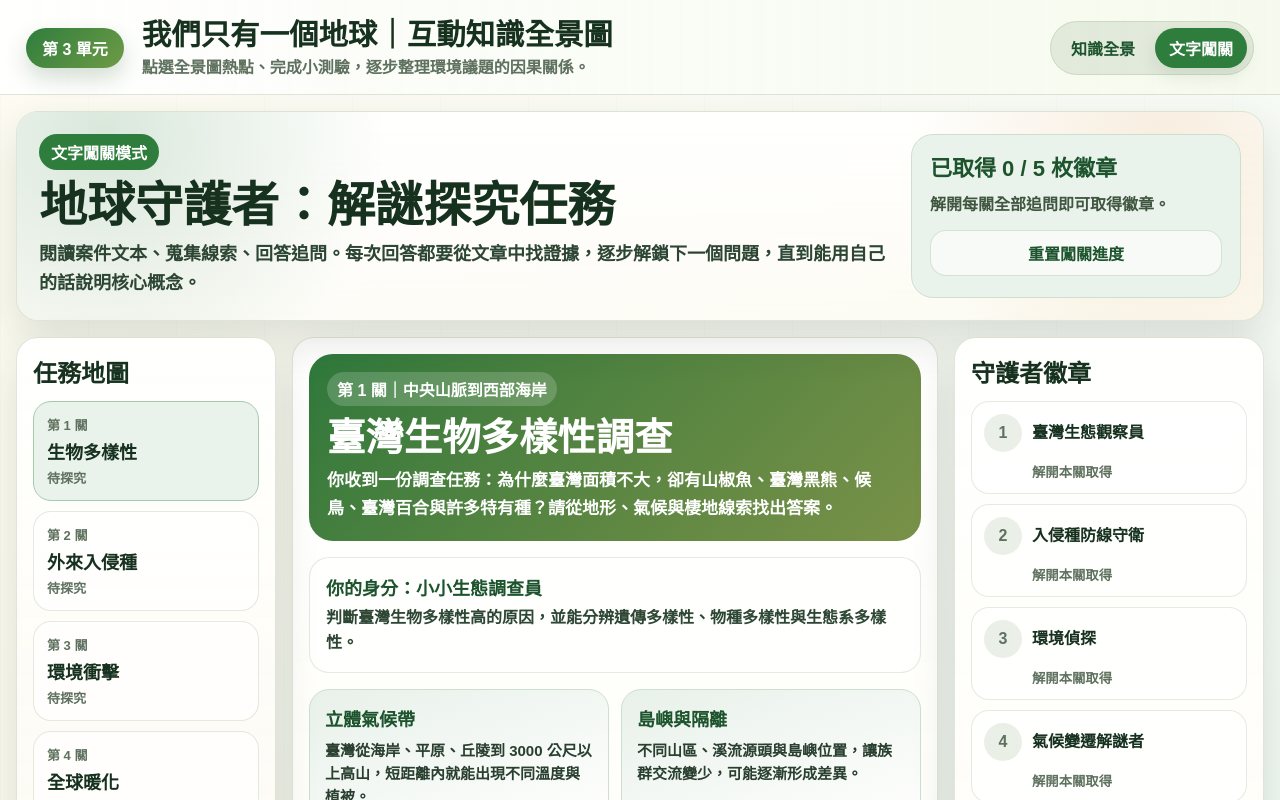
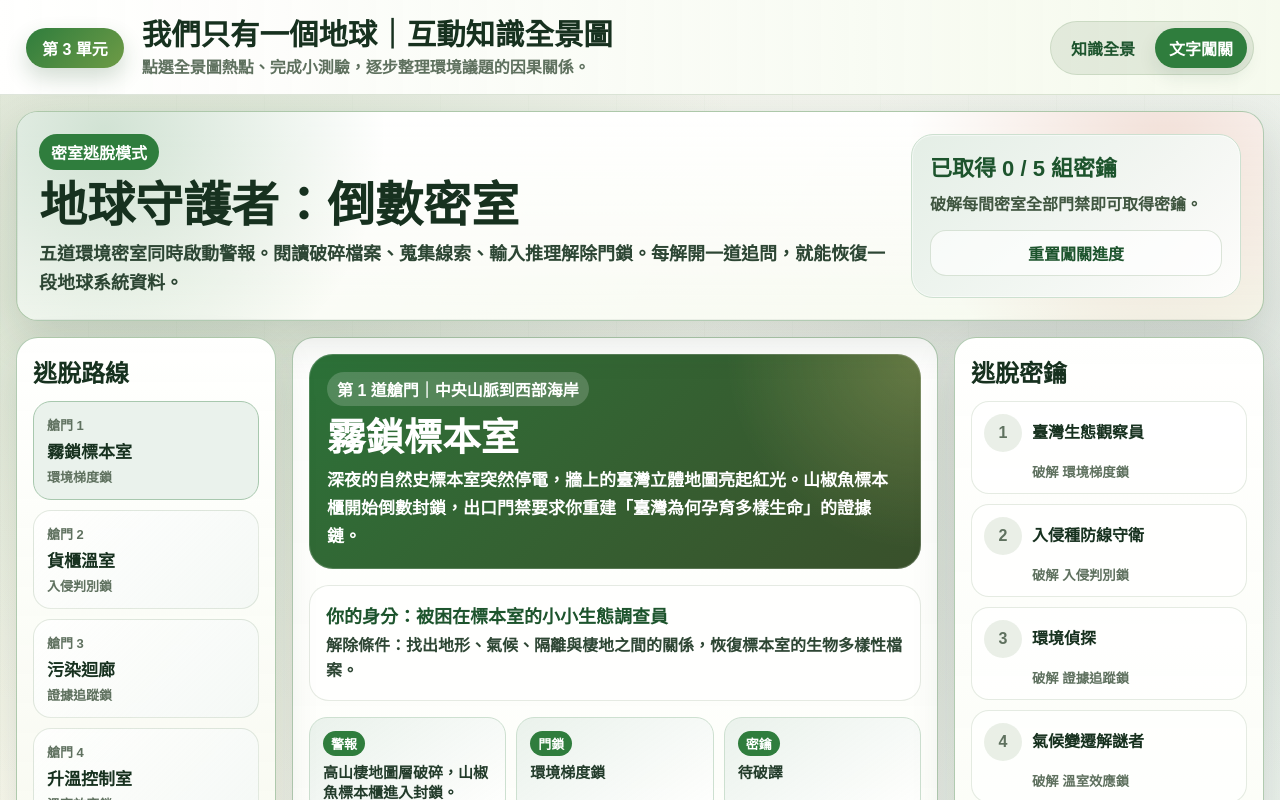
Before and after one commit to pingking0220/unit3-interactive-web, a plain HTML site: page index.html in a window 1280 px wide. Both pictures are taken after a click on the button "文字闖關". Shown: the top 800 px of the page. Drawn offline with Linux system fonts and the light colour scheme.

Commit message:
Add escape room story layer

```diff
--- a/app.js
+++ b/app.js
@@ -760,6 +760,58 @@ const gameLevels = [
   }
 ];
 
+const escapeStories = {
+  bio: {
+    room: "霧鎖標本室",
+    alarm: "高山棲地圖層破碎，山椒魚標本櫃進入封鎖。",
+    lock: "環境梯度鎖",
+    code: "ALT-3500",
+    role: "你的身分：被困在標本室的小小生態調查員",
+    scene: "深夜的自然史標本室突然停電，牆上的臺灣立體地圖亮起紅光。山椒魚標本櫃開始倒數封鎖，出口門禁要求你重建「臺灣為何孕育多樣生命」的證據鏈。",
+    mission: "解除條件：找出地形、氣候、隔離與棲地之間的關係，恢復標本室的生物多樣性檔案。"
+  },
+  invasive: {
+    room: "貨櫃溫室",
+    alarm: "未知生物訊號快速增加，濕地艙水位異常。",
+    lock: "入侵判別鎖",
+    code: "ALIEN-RISK",
+    role: "你的身分：被派往貨櫃溫室的入侵種調查員",
+    scene: "港口旁的貨櫃溫室自動上鎖，水面被陌生植物覆蓋，監視器拍到不明動物逃入濕地。你必須判斷哪些只是外來物種，哪些已經觸發入侵警報。",
+    mission: "解除條件：分辨外來物種與外來入侵種，找出擴散原因與源頭防線。"
+  },
+  impact: {
+    room: "污染迴廊",
+    alarm: "河川氧氣值下降，淺山通道被工程閘門切斷。",
+    lock: "證據追蹤鎖",
+    code: "TRACE-03",
+    role: "你的身分：困在污染迴廊的環境偵探",
+    scene: "你走進河川監測站後，防火門突然落下。螢幕顯示魚群死亡、煙霧擴散、道路切割棲地三組警報。門禁只接受有證據的推理，猜測會讓警報升高。",
+    mission: "解除條件：從污染來源、影響路徑與棲地破碎化中建立因果證據。"
+  },
+  climate: {
+    room: "升溫控制室",
+    alarm: "紅外線熱能回流過高，極端氣候模擬器失控。",
+    lock: "溫室效應鎖",
+    code: "1.5C-GATE",
+    role: "你的身分：被困在未來觀測站的氣候資料解謎者",
+    scene: "未來觀測站傳來尖銳警報，熱浪、洪水、乾旱與珊瑚白化影像快速閃爍。控制室要求你分辨天氣與氣候，否則升溫模擬器不會停下。",
+    mission: "解除條件：釐清正常與異常溫室效應，找出人為排放與生活衝擊。"
+  },
+  action: {
+    room: "永續核心艙",
+    alarm: "城市能源系統過載，水資源與碳排指標同步亮紅燈。",
+    lock: "2050 淨零鎖",
+    code: "NETZERO-2050",
+    role: "你的身分：進入核心艙的永續行動設計師",
+    scene: "最後一道門後是城市核心艙。螢幕顯示能源、碳足跡、水足跡全部超標。你必須把前面取得的知識轉化為可持續的行動，才能讓城市系統重新啟動。",
+    mission: "解除條件：說明淨零順序、能源限制與可持續日常行動，建立班級永續宣言。"
+  }
+};
+
+gameLevels.forEach((level) => {
+  level.escape = escapeStories[level.id];
+});
+
 const pledgeChoices = [
   "自備水壺與餐具，減少一次性用品",
   "離開教室隨手關燈與電扇",
@@ -965,6 +1017,9 @@ const els = {
   gameScene: document.querySelector("#gameScene"),
   gameRole: document.querySelector("#gameRole"),
   gameMission: document.querySelector("#gameMission"),
+  escapeAlarm: document.querySelector("#escapeAlarm"),
+  escapeLock: document.querySelector("#escapeLock"),
+  escapeCode: document.querySelector("#escapeCode"),
   gameClues: document.querySelector("#gameClues"),
   gameArticle: document.querySelector("#gameArticle"),
   gameInquiryTrail: document.querySelector("#gameInquiryTrail"),
@@ -1312,23 +1367,27 @@ function renderGame() {
   const completedCount = state.gameCompleted.size;
   const mastered = state.gameCompleted.has(level.id);
   const themeSlide = slides.find((slide) => slide.id === level.id);
+  const escape = level.escape;
 
   setTheme(themeSlide);
-  els.gameProgressText.textContent = `已取得 ${completedCount} / ${gameLevels.length} 枚徽章`;
+  els.gameProgressText.textContent = `已取得 ${completedCount} / ${gameLevels.length} 組密鑰`;
   els.gameProgressHint.textContent = completedCount === gameLevels.length
-    ? "五大任務完成。可以產生永續行動宣言。"
-    : "解開每關全部追問即可取得徽章。";
-
-  els.gameKicker.textContent = `第 ${state.gameLevel + 1} 關｜${level.location}`;
-  els.gameTitle.textContent = level.title;
-  els.gameScene.textContent = level.scene;
-  els.gameRole.textContent = level.role;
-  els.gameMission.textContent = level.mission;
+    ? "五間密室已解除封鎖。可以產生永續行動宣言。"
+    : "破解每間密室全部門禁即可取得密鑰。";
+
+  els.gameKicker.textContent = `第 ${state.gameLevel + 1} 道艙門｜${level.location}`;
+  els.gameTitle.textContent = escape.room;
+  els.gameScene.textContent = escape.scene;
+  els.gameRole.textContent = escape.role;
+  els.gameMission.textContent = escape.mission;
+  els.escapeAlarm.textContent = escape.alarm;
+  els.escapeLock.textContent = escape.lock;
+  els.escapeCode.textContent = mastered ? escape.code : "待破譯";
   els.gameClues.innerHTML = level.clues
-    .map(([title, text]) => `<article class="clue-card"><strong>${title}</strong><span>${text}</span></article>`)
+    .map(([title, text], index) => `<article class="clue-card"><em>線索 ${index + 1}</em><strong>${title}</strong><span>${text}</span></article>`)
     .join("");
   els.gameArticle.innerHTML = level.article
-    .map((paragraph, index) => `<p><span>文本 ${index + 1}</span>${paragraph}</p>`)
+    .map((paragraph, index) => `<p><span>檔案 ${index + 1}</span>${paragraph}</p>`)
     .join("");
 
   renderGameMap();
@@ -1344,9 +1403,9 @@ function renderGameMap() {
       const completed = state.gameCompleted.has(level.id) ? " completed" : "";
       return `
         <button class="game-map-button${active}${completed}" type="button" data-game-level="${index}">
-          <span>第 ${index + 1} 關</span>
-          <strong>${level.shortTitle}</strong>
-          <i>${state.gameCompleted.has(level.id) ? "已解謎" : "待探究"}</i>
+          <span>艙門 ${index + 1}</span>
+          <strong>${level.escape.room}</strong>
+          <i>${state.gameCompleted.has(level.id) ? `已取得 ${level.escape.code}` : level.escape.lock}</i>
         </button>
       `;
     })
@@ -1360,8 +1419,8 @@ function renderBadges() {
       return `
         <article class="badge-card${earned ? " earned" : ""}">
           <span>${earned ? "✓" : index + 1}</span>
-          <strong>${level.badge}</strong>
-          <small>${earned ? "已取得" : "解開本關取得"}</small>
+          <strong>${earned ? level.escape.code : level.badge}</strong>
+          <small>${earned ? `${level.escape.room} 已解除封鎖` : `破解 ${level.escape.lock}`}</small>
         </article>
       `;
     })
@@ -1383,21 +1442,21 @@ function renderInquiry() {
     .join("");
 
   if (completed) {
-    els.gameInquiryPrompt.textContent = `本關解謎完成。你已經能說明「${level.shortTitle}」的核心概念。`;
+    els.gameInquiryPrompt.textContent = `門鎖解除。${level.escape.room} 的警報已停止，通行密鑰「${level.escape.code}」已寫入系統。`;
     els.gameAnswer.value = "";
     els.gameAnswer.disabled = true;
-    els.gameCheckAnswer.textContent = state.gameLevel < gameLevels.length - 1 ? "前往下一關" : "重新探究本關";
+    els.gameCheckAnswer.textContent = state.gameLevel < gameLevels.length - 1 ? "前往下一間密室" : "重新挑戰本密室";
     els.gameShowHint.disabled = true;
-    els.gameInquiryFeedback.textContent = investigation.feedback || `取得「${level.badge}」徽章。`;
+    els.gameInquiryFeedback.textContent = investigation.feedback || `取得密鑰「${level.escape.code}」。`;
     return;
   }
 
-  els.gameInquiryPrompt.textContent = `追問 ${investigation.step + 1} / ${level.inquiries.length}：${currentStep.prompt}`;
+  els.gameInquiryPrompt.textContent = `門禁 ${investigation.step + 1} / ${level.inquiries.length}：${currentStep.prompt}`;
   els.gameAnswer.disabled = false;
   els.gameAnswer.value = investigation.draft || "";
-  els.gameCheckAnswer.textContent = "提交推理";
+  els.gameCheckAnswer.textContent = "輸入破譯";
   els.gameShowHint.disabled = false;
-  els.gameInquiryFeedback.textContent = investigation.feedback || "請回到案件文本與線索卡找證據，再用自己的話回答。";
+  els.gameInquiryFeedback.textContent = investigation.feedback || "警報仍在閃爍。請回到破碎檔案與線索卡找證據，再輸入你的破譯推理。";
 }
 
 function checkInquiryAnswer() {
@@ -1418,7 +1477,7 @@ function checkInquiryAnswer() {
   const answer = els.gameAnswer.value.trim();
   investigation.draft = answer;
   if (answer.length < 4) {
-    investigation.feedback = "再多寫一點點。請用一句完整的推理，把你找到的證據放進答案。";
+    investigation.feedback = "門禁沒有反應。再多寫一點點，請用一句完整推理，把你找到的證據放進答案。";
     renderInquiry();
     return;
   }
@@ -1437,14 +1496,14 @@ function checkInquiryAnswer() {
 
     if (investigation.step === level.inquiries.length) {
       state.gameCompleted.add(level.id);
-      investigation.feedback = `本關解謎成功。你完成全部追問，取得「${level.badge}」徽章。`;
+      investigation.feedback = `封鎖解除。你完成全部門禁破譯，取得通行密鑰「${level.escape.code}」。`;
     }
     saveGameProgress();
     renderGame();
     return;
   }
 
-  investigation.feedback = `還差一點。你的答案還沒有包含這題需要的關鍵概念。${step.hint}`;
+  investigation.feedback = `警報聲還沒停。你的答案還缺少這道門禁需要的關鍵線索。${step.hint}`;
   saveGameProgress();
   renderInquiry();
 }
@@ -1470,7 +1529,7 @@ function renderPledges() {
     .join("");
 
   if (!allCompleted) {
-    els.pledgeResult.textContent = "完成五關後，這裡會解鎖行動宣言。";
+    els.pledgeResult.textContent = "取得五組密鑰後，這裡會解鎖行動宣言。";
     return;
   }
 
--- a/index.html
+++ b/index.html
@@ -104,20 +104,20 @@
     <main class="game-screen is-hidden" id="gameScreen" aria-label="文字闖關遊戲">
       <section class="game-hero">
         <div>
-          <span class="game-eyebrow">文字闖關模式</span>
-          <h2>地球守護者：解謎探究任務</h2>
-          <p>閱讀案件文本、蒐集線索、回答追問。每次回答都要從文章中找證據，逐步解鎖下一個問題，直到能用自己的話說明核心概念。</p>
+          <span class="game-eyebrow">密室逃脫模式</span>
+          <h2>地球守護者：倒數密室</h2>
+          <p>五道環境密室同時啟動警報。閱讀破碎檔案、蒐集線索、輸入推理解除門鎖。每解開一道追問，就能恢復一段地球系統資料。</p>
         </div>
         <div class="game-progress-card">
-          <strong id="gameProgressText">已取得 0 / 5 枚徽章</strong>
-          <span id="gameProgressHint">完成每關全部追問即可取得徽章。</span>
+          <strong id="gameProgressText">已取得 0 / 5 組密鑰</strong>
+          <span id="gameProgressHint">破解每間密室全部門禁即可取得密鑰。</span>
           <button class="ghost-button" id="resetGame" type="button">重置闖關進度</button>
         </div>
       </section>
 
       <section class="game-layout">
         <aside class="game-map" aria-label="關卡地圖">
-          <h2>任務地圖</h2>
+          <h2>逃脫路線</h2>
           <nav id="gameMap"></nav>
         </aside>
 
@@ -133,24 +133,39 @@
             <span id="gameMission"></span>
           </div>
 
+          <div class="escape-status" aria-label="密室狀態">
+            <article>
+              <span>警報</span>
+              <strong id="escapeAlarm"></strong>
+            </article>
+            <article>
+              <span>門鎖</span>
+              <strong id="escapeLock"></strong>
+            </article>
+            <article>
+              <span>密鑰</span>
+              <strong id="escapeCode"></strong>
+            </article>
+          </div>
+
           <div class="clue-grid" id="gameClues"></div>
 
           <section class="case-file-panel">
             <div class="mini-title">
               <span>讀</span>
-              <h3>案件文本</h3>
+              <h3>破碎檔案</h3>
             </div>
             <div class="case-file" id="gameArticle"></div>
           </section>
 
           <section class="investigation-panel">
             <div class="mini-title">
-              <span>問</span>
-              <h3>探究追問</h3>
+              <span>解</span>
+              <h3>門禁破譯</h3>
             </div>
             <div class="inquiry-trail" id="gameInquiryTrail"></div>
             <p id="gameInquiryPrompt"></p>
-            <textarea id="gameAnswer" rows="4" placeholder="請用自己的話輸入推理。可以引用案件文本或線索卡中的關鍵詞。"></textarea>
+            <textarea id="gameAnswer" rows="4" placeholder="請用自己的話輸入破譯推理。可以引用破碎檔案或線索卡中的關鍵詞。"></textarea>
             <div class="answer-actions">
               <button class="primary-button" id="gameCheckAnswer" type="button">提交推理</button>
               <button class="ghost-button" id="gameShowHint" type="button">需要一點提示</button>
@@ -159,8 +174,8 @@
           </section>
         </section>
 
-        <aside class="badge-panel" aria-label="徽章與宣言">
-          <h2>守護者徽章</h2>
+        <aside class="badge-panel" aria-label="密鑰與宣言">
+          <h2>逃脫密鑰</h2>
           <div class="badge-list" id="badgeList"></div>
 
           <section class="pledge-panel" id="pledgePanel">
--- a/styles.css
+++ b/styles.css
@@ -735,15 +735,19 @@ button {
 .game-screen {
   padding: 16px;
   min-height: calc(100vh - 94px);
+  background:
+    radial-gradient(circle at 12% 8%, color-mix(in srgb, var(--accent) 16%, transparent), transparent 28%),
+    radial-gradient(circle at 88% 20%, rgba(28, 58, 48, 0.12), transparent 24%),
+    linear-gradient(180deg, rgba(17, 39, 29, 0.04), transparent 36%);
 }
 
 .game-hero,
 .game-map,
 .game-card,
 .badge-panel {
-  border: 1px solid rgba(85, 119, 65, 0.18);
+  border: 1px solid color-mix(in srgb, var(--accent) 26%, rgba(85, 119, 65, 0.18));
   background:
-    linear-gradient(180deg, rgba(255, 255, 255, 0.94), rgba(253, 251, 241, 0.86)),
+    linear-gradient(180deg, rgba(255, 255, 255, 0.94), rgba(246, 250, 238, 0.86)),
     var(--paper);
   border-radius: var(--radius);
   box-shadow: var(--shadow);
@@ -765,9 +769,11 @@ button {
   position: absolute;
   inset: 0;
   background:
-    radial-gradient(circle at 7% 10%, color-mix(in srgb, var(--accent) 18%, transparent), transparent 24%),
-    radial-gradient(circle at 92% 18%, rgba(209, 145, 59, 0.16), transparent 22%),
-    linear-gradient(120deg, rgba(255, 255, 255, 0.68), transparent);
+    linear-gradient(90deg, rgba(16, 44, 31, 0.08) 0 1px, transparent 1px 80px),
+    linear-gradient(0deg, rgba(16, 44, 31, 0.06) 0 1px, transparent 1px 80px),
+    radial-gradient(circle at 7% 10%, color-mix(in srgb, var(--accent) 22%, transparent), transparent 24%),
+    radial-gradient(circle at 92% 18%, rgba(184, 84, 48, 0.18), transparent 22%),
+    linear-gradient(120deg, rgba(255, 255, 255, 0.64), transparent);
   pointer-events: none;
 }
 
@@ -807,8 +813,10 @@ button {
   align-content: center;
   padding: 18px;
   border-radius: 22px;
-  background: color-mix(in srgb, var(--accent) 10%, white);
+  background:
+    linear-gradient(135deg, color-mix(in srgb, var(--accent) 13%, white), rgba(255, 255, 255, 0.88));
   border: 1px solid color-mix(in srgb, var(--accent) 24%, white);
+  box-shadow: inset 0 0 0 1px rgba(255, 255, 255, 0.5);
 }
 
 .game-progress-card strong {
@@ -864,7 +872,8 @@ button {
   border-radius: 18px;
   border: 1px solid rgba(69, 109, 55, 0.14);
   color: var(--ink);
-  background: rgba(255, 255, 255, 0.66);
+  background:
+    linear-gradient(135deg, rgba(255, 255, 255, 0.78), color-mix(in srgb, var(--accent) 5%, white));
   cursor: pointer;
   text-align: left;
 }
@@ -885,7 +894,7 @@ button {
 
 .game-map-button strong {
   color: var(--ink);
-  font-size: 18px;
+  font-size: 17px;
 }
 
 .game-map-button.completed i {
@@ -903,8 +912,10 @@ button {
   border-radius: 24px;
   color: #fff;
   background:
-    linear-gradient(135deg, color-mix(in srgb, var(--accent) 94%, #1a2f21), color-mix(in srgb, var(--accent) 55%, #d4aa55)),
+    radial-gradient(circle at 100% 0, rgba(255, 232, 142, 0.24), transparent 30%),
+    linear-gradient(135deg, color-mix(in srgb, var(--accent) 88%, #102017), color-mix(in srgb, var(--accent) 50%, #432319)),
     var(--accent);
+  box-shadow: inset 0 0 0 1px rgba(255, 255, 255, 0.18);
 }
 
 .game-level-head span {
@@ -948,6 +959,38 @@ button {
   line-height: 1.55;
 }
 
+.escape-status {
+  display: grid;
+  grid-template-columns: repeat(3, minmax(0, 1fr));
+  gap: 10px;
+}
+
+.escape-status article {
+  padding: 13px;
+  border-radius: 18px;
+  background:
+    linear-gradient(145deg, color-mix(in srgb, var(--accent) 10%, white), rgba(255, 255, 255, 0.84));
+  border: 1px solid color-mix(in srgb, var(--accent) 24%, white);
+}
+
+.escape-status span {
+  display: inline-flex;
+  margin-bottom: 7px;
+  padding: 3px 8px;
+  border-radius: 999px;
+  color: #fff;
+  background: var(--accent);
+  font-size: 13px;
+  font-weight: 900;
+}
+
+.escape-status strong {
+  display: block;
+  color: #233c2b;
+  font-size: 15px;
+  line-height: 1.35;
+}
+
 .clue-grid {
   display: grid;
   grid-template-columns: repeat(2, minmax(0, 1fr));
@@ -961,6 +1004,18 @@ button {
   background:
     linear-gradient(160deg, color-mix(in srgb, var(--accent) 11%, white), rgba(255, 255, 255, 0.86));
   border: 1px solid color-mix(in srgb, var(--accent) 24%, white);
+}
+
+.clue-card em {
+  display: inline-flex;
+  margin-bottom: 7px;
+  padding: 3px 8px;
+  border-radius: 999px;
+  color: var(--accent-deep);
+  background: rgba(255, 255, 255, 0.66);
+  font-size: 13px;
+  font-style: normal;
+  font-weight: 900;
 }
 
 .clue-card strong {
@@ -1304,7 +1359,8 @@ button {
   }
 
   .game-layout,
-  .clue-grid {
+  .clue-grid,
+  .escape-status {
     grid-template-columns: 1fr;
   }
 
```
Also changed, not shown: 1 other file.
